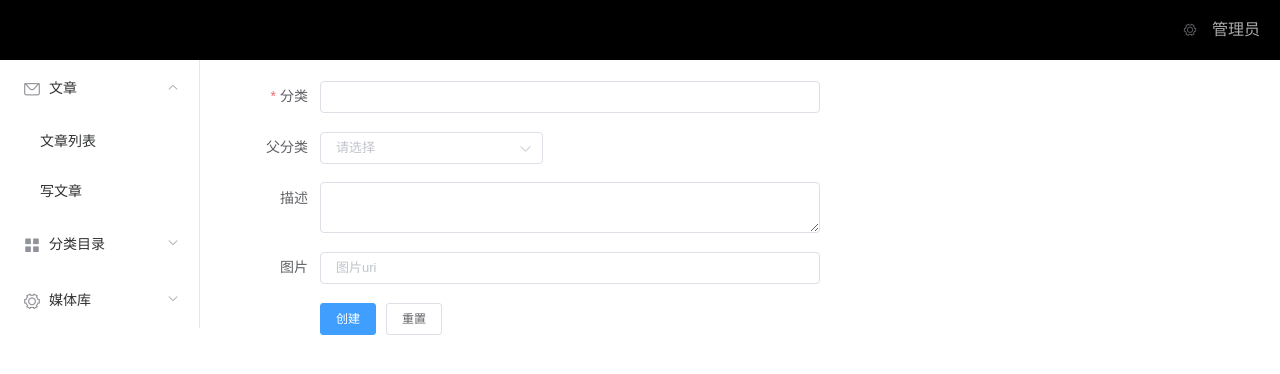
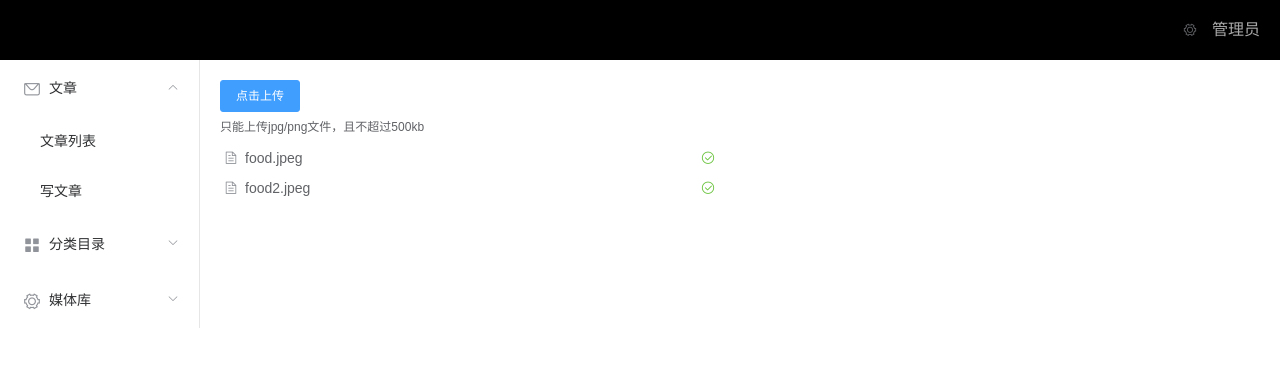
Before and after one commit to wujinfeng/wcmsBackend, a Vue app: page /media/add in a window 1280 px wide. Shown: the top 374 px of the page. Built offline with nearby package versions, Linux system fonts and the light colour scheme; what mavon-editor would draw is missing.

Commit message:
添加编辑删除按钮

```diff
--- a/src/components/media/MediaAdd.vue
+++ b/src/components/media/MediaAdd.vue
@@ -1,110 +1,35 @@
 <template>
-  <el-form :model="ruleForm" :rules="rules" ref="ruleForm" label-width="100px" class="demo-ruleForm">
-    <el-form-item label="分类" prop="title">
-      <el-input v-model="ruleForm.title" class="title"></el-input>
-    </el-form-item>
-    <el-form-item label="父分类" prop="fatherTitle">
-      <el-cascader
-        :options="options"
-        v-model="ruleForm.fatherTitle"
-        :show-all-levels="false"
-        expand-trigger="hover"
-        clearable="true"
-        change-on-select></el-cascader>
-    </el-form-item>
-    <el-form-item label="描述" prop="brief">
-      <el-input type="textarea" v-model="ruleForm.brief" class="brief"></el-input>
-    </el-form-item>
-    <el-form-item label="图片" prop="image">
-      <el-input v-model="ruleForm.image" class="image" placeholder="图片uri"></el-input>
-    </el-form-item>
-    <el-form-item>
-      <el-button type="primary" @click="submitForm('ruleForm')">创建</el-button>
-      <el-button @click="resetForm('ruleForm')">重置</el-button>
-    </el-form-item>
-  </el-form>
+  <el-upload
+    class="upload"
+    action="https://jsonplaceholder.typicode.com/posts/"
+    :on-preview="handlePreview"
+    :on-remove="handleRemove"
+    multiple
+    :limit="10"
+    :on-exceed="handleExceed"
+    :file-list="fileList">
+    <el-button size="small" type="primary">点击上传</el-button>
+    <div slot="tip" class="el-upload__tip">只能上传jpg/png文件，且不超过500kb</div>
+  </el-upload>
 </template>
 
 <script>
 export default {
-  name: 'PostcatecoryAdd',
+  name: 'MediaAdd',
   data () {
     return {
-      ruleForm: {
-        title: '',
-        fatherTitle: '',
-        brief: '',
-        image: ''
-      },
-      rules: {
-        title: [
-          {required: true, message: '请输入标题', trigger: 'blur'},
-          {min: 1, max: 20, message: '长度在 1 到 20 个字符', trigger: 'blur'}
-        ]
-      },
-      options: [{
-        value: 'zhinan',
-        label: '指南',
-        children: [ {
-          value: 'daohang',
-          label: '导航',
-          children: [{
-            value: 'cexiangdaohang',
-            label: '侧向导航'
-          }, {
-            value: 'dingbudaohang',
-            label: '顶部导航'
-          }]
-        }]
-      }, {
-        value: 'ziyuan',
-        label: '资源',
-        children: [{
-          value: 'axure',
-          label: 'Axure Components'
-        }, {
-          value: 'sketch',
-          label: 'Sketch Templates'
-        }, {
-          value: 'jiaohu',
-          label: '组件交互文档'
-        }]
-      }]
+      fileList: [{name: 'food.jpeg', url: 'https://fuss10.elemecdn.com/3/63/4e7f3a15429bfda99bce42a18cdd1jpeg.jpeg?imageMogr2/thumbnail/360x360/format/webp/quality/100'}, {name: 'food2.jpeg', url: 'https://fuss10.elemecdn.com/3/63/4e7f3a15429bfda99bce42a18cdd1jpeg.jpeg?imageMogr2/thumbnail/360x360/format/webp/quality/100'}]
     }
   },
   methods: {
-    submitForm (formName) {
-      this.$refs[formName].validate((valid) => {
-        if (valid) {
-          let form = {
-            title: this.ruleForm.title,
-            fatherTitle: this.ruleForm.fatherTitle,
-            brief: this.ruleForm.brief,
-            image: this.ruleForm.image
-          }
-          console.log(form)
-          let url = '/api/admin/post/add'
-          let that = this
-          that.$axios.post(url, form).then(function (res) {
-            console.log(`查询ok`)
-            if (res.status === 200 && res.data.status === 200) {
-              alert('添加成功')
-            } else {
-              alert('添加失败')
-            }
-          }).catch(function (err) {
-            console.log(`查询err: ${err}`)
-            console.log(err)
-            alert('添加失败')
-          })
-        } else {
-          console.log('error submit!!')
-          return false
-        }
-      })
+    handleRemove (file, fileList) {
+      console.log(file, fileList)
     },
-    resetForm (formName) {
-      this.$refs[formName].resetFields()
+    handlePreview (file) {
+      console.log(file)
+    },
+    handleExceed (files, fileList) {
+      this.$message.warning(`当前限制选择 3 个文件，本次选择了 ${files.length} 个文件，共选择了 ${files.length + fileList.length} 个文件`)
     }
   }
 }
@@ -112,8 +37,7 @@ export default {
 
 <!-- Add "scoped" attribute to limit CSS to this component only -->
 <style scoped>
-
-.title, .brief, .image {
+.upload{
   max-width: 500px;
 }
 </style>
--- a/src/components/media/MediaList.vue
+++ b/src/components/media/MediaList.vue
@@ -2,34 +2,29 @@
   <div>
     <el-row :gutter="10">
       <el-date-picker
-        v-model="publishedDate"
+        v-model="ctime"
         type="date"
         :editable="false"
         format="yyyy-MM-dd"
         value-format="yyyy-MM-dd"
-        placeholder="选择日期"
+        placeholder="创建日期"
         :picker-options="pickerOptions0">
       </el-date-picker>
       <el-input v-model="title" placeholder="标题"></el-input>
-      <el-input v-model="author" placeholder="作者"></el-input>
-      <el-select v-model="postcatecory" placeholder="分类">
-        <el-option label="分类一类" value="1"></el-option>
-        <el-option label="分类二类" value="2"></el-option>
-      </el-select>
-      <el-select v-model="status" placeholder="状态">
-        <el-option label="已发布" value="2"></el-option>
-        <el-option label="草稿" value="1"></el-option>
-        <el-option label="私密" value="3"></el-option>
-      </el-select>
       <el-button type="primary" icon="el-icon-search" @click="search">查询</el-button>
     </el-row>
     <hr>
     <el-table :data="tableData">
+      <el-table-column prop="address" label="图片"></el-table-column>
       <el-table-column prop="title" label="标题"></el-table-column>
-      <el-table-column prop="author" label="作者"></el-table-column>
-      <el-table-column prop="postcatecory" label="分类"></el-table-column>
-      <el-table-column prop="status" label="状态"></el-table-column>
-      <el-table-column prop="ctime" label="日期"></el-table-column>
+      <el-table-column prop="brief" label="简介"></el-table-column>
+      <el-table-column prop="ctime" label="创建日期"></el-table-column>
+      <el-table-column prop="_id" label="操作">
+        <template slot-scope="scope">
+          <el-button @click="handleClick(scope.row)" type="primary" size="small">编辑</el-button>
+          <el-button type="danger" size="small">删除</el-button>
+        </template>
+      </el-table-column>
     </el-table>
     <pagination v-on:getPageData="getTablePageData" :total-num="totalNum"></pagination>
   </div>
@@ -37,13 +32,12 @@
 
 <script>
   export default {
-    name: 'PostList',
+    name: 'MediaList',
     data () {
       const item = {
+        _id: 'sjkfldsjkf',
         title: '三国',
-        author: '王小虎',
-        postcatecory: '科技',
-        status: '已发布',
+        brief: '科技',
         ctime: '2016-05-02 00:10:20'
       }
       return {
@@ -54,11 +48,10 @@
         },
         tableData: Array(2).fill(item),
         totalNum: 300,
-        publishedDate: '',
+        _id: '',
         title: '',
-        author: '',
-        postcatecory: '',
-        status: ''
+        brief: '',
+        ctime: ''
       }
     },
     methods: {
@@ -68,20 +61,15 @@
         console.log(currentPage, pageSize)
         const item = {
           title: '三国2',
-          author: '王小虎',
-          postcatecory: '科技',
-          status: '已发布',
+          brief: 'sads',
           ctime: '2016-05-02 00:10:20'
         }
         this.tableData = Array(6).fill(item)
       },
       search () {
         let params = {
-          publishedDate: this.publishedDate,
           title: this.title,
-          author: this.author,
-          postcatecory: this.postcatecory,
-          status: this.status
+          ctime: this.ctime
         }
         console.log(params)
         let that = this
--- a/src/components/post/PostList.vue
+++ b/src/components/post/PostList.vue
@@ -30,6 +30,12 @@
       <el-table-column prop="postcatecory" label="分类"></el-table-column>
       <el-table-column prop="status" label="状态"></el-table-column>
       <el-table-column prop="ctime" label="日期"></el-table-column>
+       <el-table-column  label="操作">
+        <template slot-scope="scope">
+          <el-button @click="handleClick(scope.row)" type="primary" size="small">编辑</el-button>
+          <el-button type="danger" size="small">删除</el-button>
+        </template>
+      </el-table-column>
     </el-table>
     <pagination v-on:getPageData="getTablePageData" :total-num="totalNum"></pagination>
   </div>
@@ -40,6 +46,7 @@
     name: 'PostList',
     data () {
       const item = {
+        _id: 'sjkfldsjkf',
         title: '三国',
         author: '王小虎',
         postcatecory: '科技',
@@ -55,6 +62,7 @@
         tableData: Array(2).fill(item),
         totalNum: 300,
         publishedDate: '',
+        _id: 'sjkfldsjkf',
         title: '',
         author: '',
         postcatecory: '',
--- a/src/components/postcatecory/PostcatecoryList.vue
+++ b/src/components/postcatecory/PostcatecoryList.vue
@@ -10,6 +10,12 @@
       <el-table-column prop="name" label="分类"></el-table-column>
       <el-table-column prop="fatherName" label="父分类"></el-table-column>
       <el-table-column prop="ctime" label="日期"></el-table-column>
+       <el-table-column prop="_id" label="操作">
+        <template slot-scope="scope">
+          <el-button @click="handleClick(scope.row)" type="primary" size="small">编辑</el-button>
+          <el-button type="danger" size="small">删除</el-button>
+        </template>
+      </el-table-column>
     </el-table>
     <pagination v-on:getPageData="getTablePageData" :total-num="totalNum"></pagination>
   </div>
@@ -20,6 +26,7 @@
     name: 'PostcatecoryList',
     data () {
       const item = {
+        _id: 'sjkfldsjkf',
         name: '三国',
         fatherName: '王小虎',
         ctime: '2016-05-02 00:10:20'
@@ -27,6 +34,7 @@
       return {
         tableData: Array(2).fill(item),
         totalNum: 300,
+        _id: 'sjkfldsjkf',
         ctime: '',
         name: '',
         fatherName: ''
```
